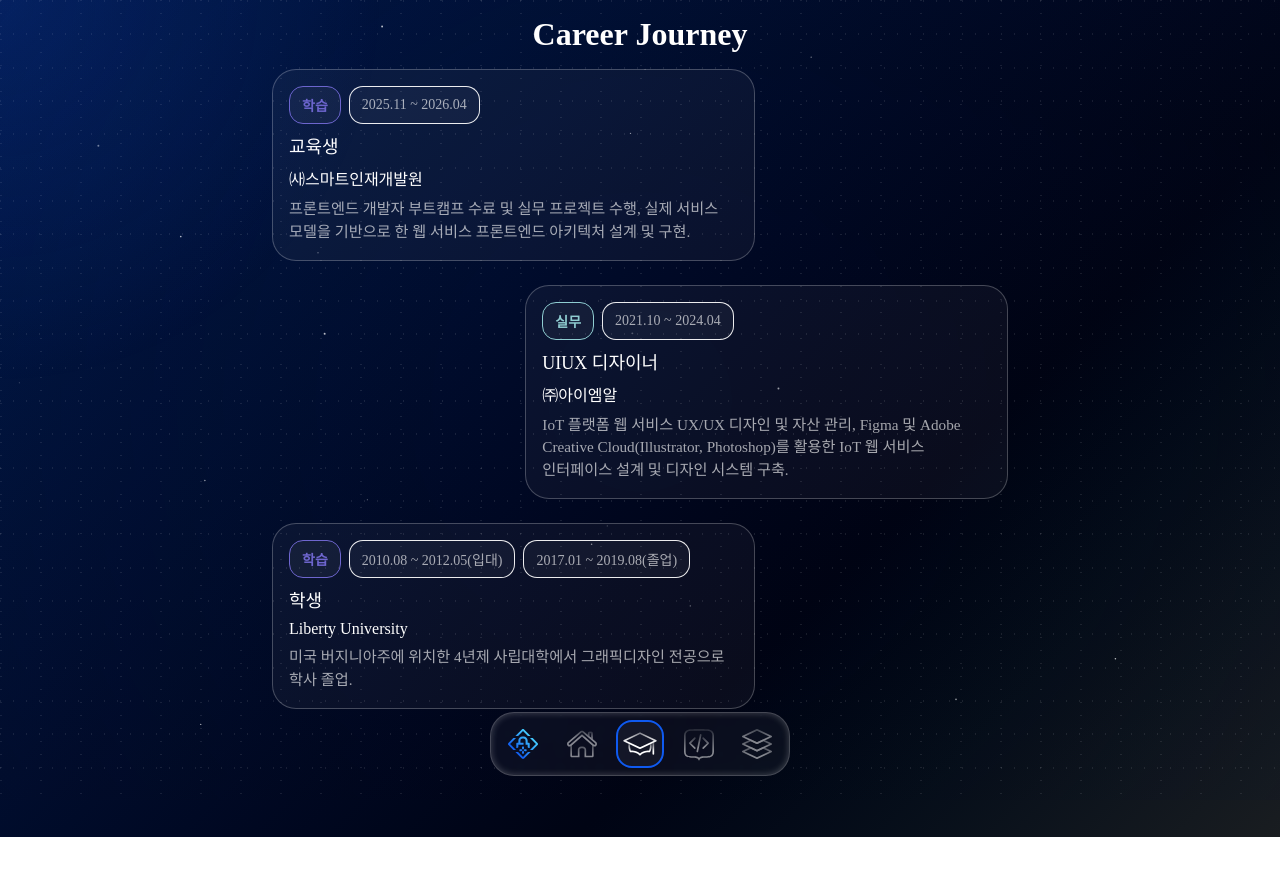
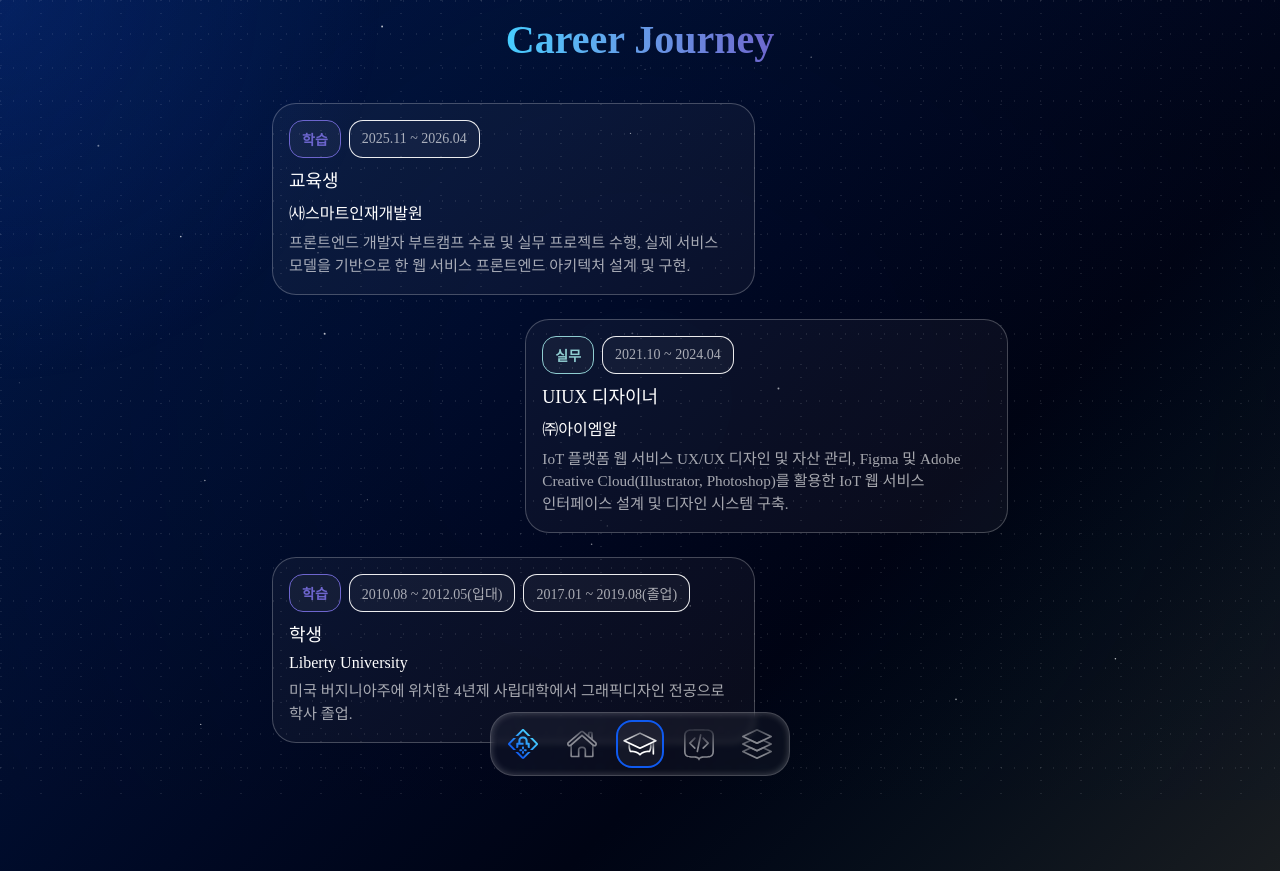
Before and after one commit to uzchang91/Portfolio, a React (Vite) app in the folder frontend/: page / in a window 1280 px wide. Both pictures are taken after a click on the element 640 px from the left and 744 px from the top of the page. Before the commit the page ends 837 px from the top, so only its background shows below. Built offline with nearby package versions, Linux system fonts and the light colour scheme; a web font is replaced by a local one.

Commit message:
udate: css

```diff
--- a/frontend/src/App.css
+++ b/frontend/src/App.css
@@ -22,6 +22,7 @@
   --bg-trans: color-mix(in oklab, var(--bg) 24%, transparent);
 
   --point: linear-gradient(90deg, var(--primary), var(--secondary));
+  --sub-point: linear-gradient(90deg, var(--secondary), var(--purple));
   --tile: linear-gradient(180deg, var(--white-trans), var(--bg-trans));
 
   --shadow-0: color-mix(in oklab, var(--text) 24%, transparent);
@@ -51,8 +52,7 @@
   flex-direction: column;
   justify-content: center;
   align-items: center;
-  gap: 1rem;
-
+  gap: 2.5rem;
 }
 
 body {
@@ -108,6 +108,16 @@ body {
   background: radial-gradient(480px circle at var(--mouse-x, 0px) var(--mouse-y, 0px),
       rgba(29, 78, 216, 0.15),
       transparent 80%);
+}
+
+.title {
+  width: fit-content;
+  background: var(--sub-point);
+  background-clip: text;
+  -webkit-background-clip: text;
+  -webkit-text-fill-color: transparent;
+  font-size: 2.5rem;
+  font-weight: 600;
 }
 
 .nav-wrapper {
@@ -280,7 +290,7 @@ section>span {
   position: relative;
   display: grid;
   grid-template-columns: repeat(3, minmax(100px, 1fr));
-  gap: 2rem;
+  gap: 1.5rem;
   z-index: 2;
 }
 
@@ -302,7 +312,6 @@ section>span {
 
 .icon-wrapper {
   width: 100%;
-  padding: 0.5rem;
   box-sizing: border-box;
 
   display: grid;
--- a/frontend/src/Components/Education.jsx
+++ b/frontend/src/Components/Education.jsx
@@ -3,7 +3,7 @@ import React from 'react'
 const Education = () => {
   return (
     <>
-      <h1>Career Journey</h1>
+      <h1 className='title'>Career Journey</h1>
       <div className='education'>
 
         <div className='edu-section-1'>
--- a/frontend/src/Components/Projects.jsx
+++ b/frontend/src/Components/Projects.jsx
@@ -19,7 +19,7 @@ import VERCEL from '../assets/VERCEL.svg?react'
 const Projects = () => {
   return (
     <>
-    <h1>Projects</h1>
+    <h1 className='title'>Projects</h1>
       <div className='project'>
 
         <div className='project-item'>
--- a/frontend/src/Components/SkillSets.jsx
+++ b/frontend/src/Components/SkillSets.jsx
@@ -19,7 +19,7 @@ import PS from '../assets/Adobe PS.svg?react'
 const SkillSets = () => {
   return (
     <>
-    <h1>Skills & Stacks</h1>
+    <h1 className='title'>Skills & Stacks</h1>
       <div className='content-wrapper'>
 
         <div className='skill-content'>
```
